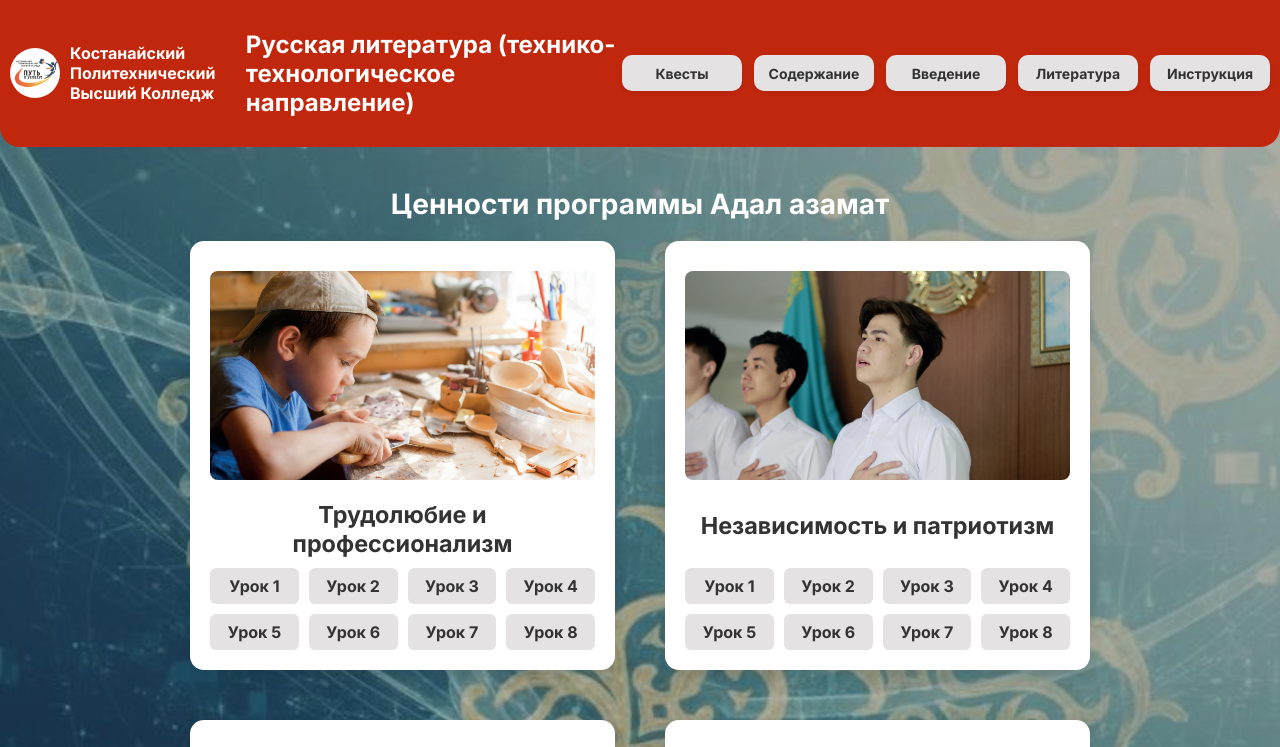
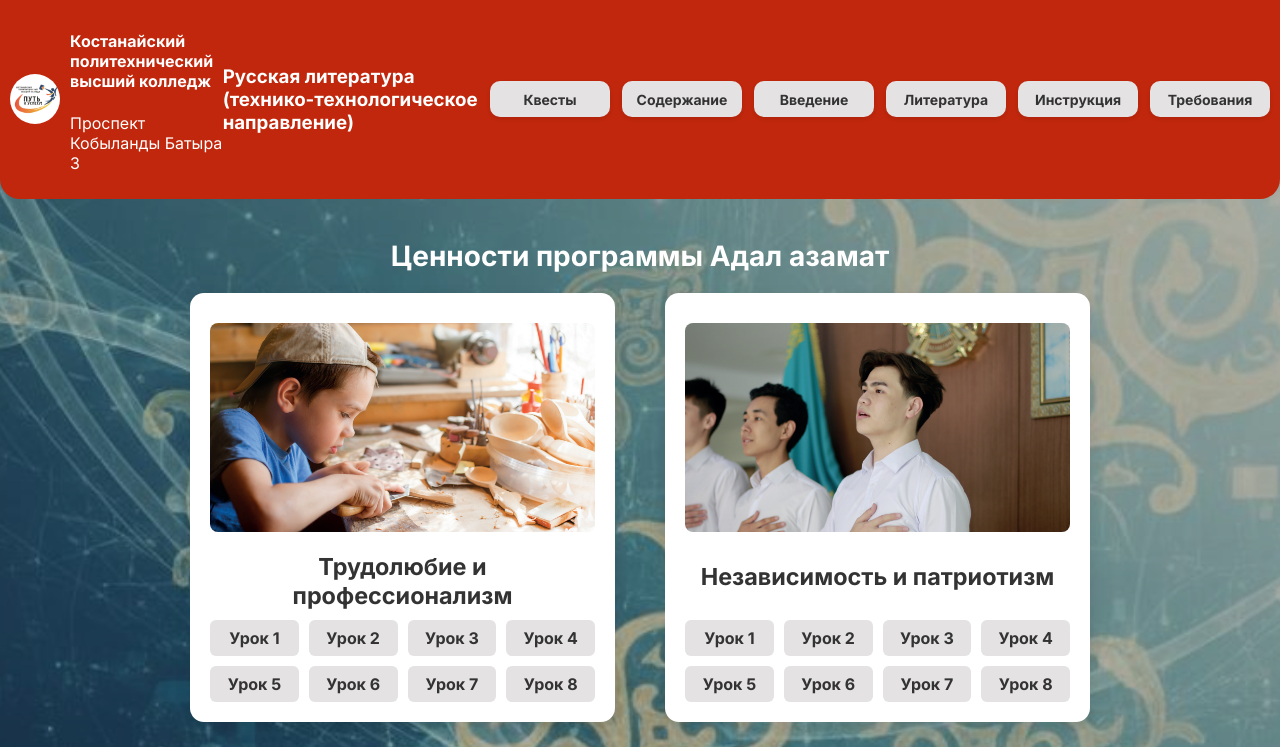
Before and after one commit to devilaiz/rusyaz, a plain HTML site: page index.html in a window 1280 px wide. Shown: the top 747 px of the page. Drawn offline with Linux system fonts and the light colour scheme.

Commit message:
Update index.html

```diff
--- a/index.html
+++ b/index.html
@@ -13,20 +13,26 @@
   <header>
     <div class="logo-title">
       <img src="./imgs/logo.jpeg" alt="Логотип колледжа">
-      <h4>Костанайский Политехнический Высший Колледж</h4>
+      <div class="college-info">
+        <h4>Костанайский политехнический высший колледж</h4>
+        <p class="address">Проспект Кобыланды Батыра 3</p>
+      </div>
     </div>
+
     <div class="yo">
-      <h2>Русская литература (технико-технологическое направление)</h2>
+      <h3>Русская литература (технико-технологическое направление)</h3>
+    </div>
 
-    </div>
     <nav>
       <a href="#" onclick="openQuests()">Квесты</a>
       <a href="#" onclick="openContents()">Содержание</a>
       <a href="#" onclick="openIntroduction()">Введение</a>
       <a href="#" onclick="openLiterature()">Литература</a>
       <a href="#" onclick="openInstruction()">Инструкция</a>
+      <a href="#" onclick="openRequirements()">Требования</a>
     </nav>
   </header>
+
 
   <!-- Основная часть -->
   <main>
@@ -54,7 +60,7 @@
   </main>
 
   <footer>
-    Разработчик Амантаева С.К.
+    Разработчик: Амантаева Сауле Калиевна,📞 +7-7011518731
   </footer>
 
   <script src="./lessons.js"></script>
```
